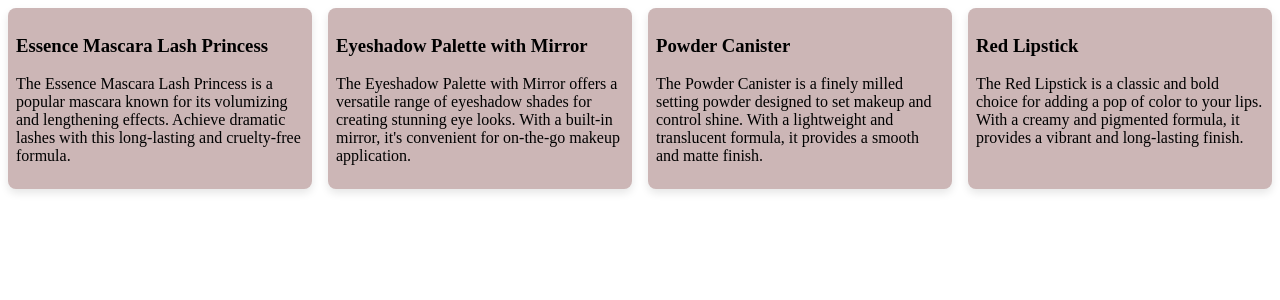
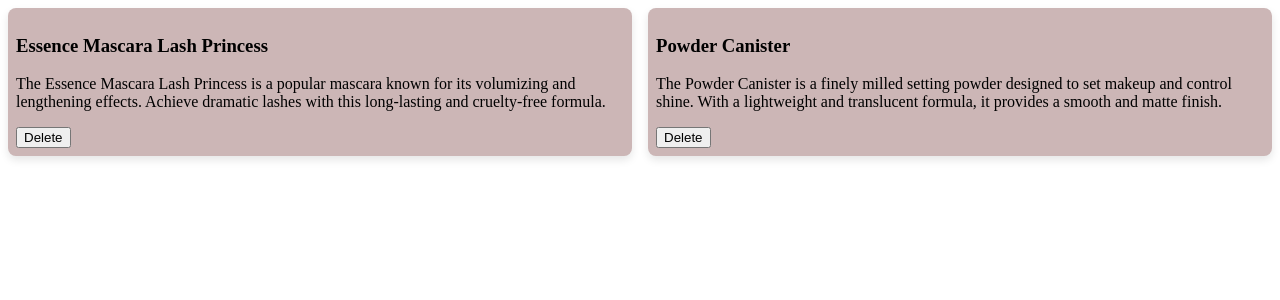
Before and after one commit to Salauddin-Ahmad/reduxToolkit-ecommerce, a React (Vite) app: page / in a window 1280 px wide. Shown: the top 300 px of the page. Built offline with nearby package versions, Linux system fonts and the light colour scheme; data requests are answered from the project's data file.

Commit message:
Completed Delete operation with products from everywhere

```diff
--- a/database/db.json
+++ b/database/db.json
@@ -1,28 +1,16 @@
 {
   "products": [
     {
-            "id": 1,
+      "id": "1",
       "title": "Essence Mascara Lash Princess",
       "description": "The Essence Mascara Lash Princess is a popular mascara known for its volumizing and lengthening effects. Achieve dramatic lashes with this long-lasting and cruelty-free formula.",
       "price": 9.99
     },
     {
-            "id": 2,
-            "title": "Eyeshadow Palette with Mirror",
-            "description": "The Eyeshadow Palette with Mirror offers a versatile range of eyeshadow shades for creating stunning eye looks. With a built-in mirror, it's convenient for on-the-go makeup application.",
-            "price": 19.99
-        },
-        {
-            "id": 3,
+      "id": "3",
       "title": "Powder Canister",
       "description": "The Powder Canister is a finely milled setting powder designed to set makeup and control shine. With a lightweight and translucent formula, it provides a smooth and matte finish.",
       "price": 14.99
-        },
-        {
-            "id": 4,
-            "title": "Red Lipstick",
-            "description": "The Red Lipstick is a classic and bold choice for adding a pop of color to your lips. With a creamy and pigmented formula, it provides a vibrant and long-lasting finish.",
-            "price": 12.99
     }
   ]
 }
--- a/src/features/products/ProductListView.jsx
+++ b/src/features/products/ProductListView.jsx
@@ -1,5 +1,5 @@
 import { useEffect } from "react";
-import { fetchProducts } from "./productSlice";
+import { deleteProduct, fetchProducts } from "./productSlice";
 import { useDispatch, useSelector } from "react-redux";
 const ProductListView = () => {
     const { products, isLoading, error } = useSelector(
@@ -24,6 +24,7 @@
                     return <article key={product.id} className="product">
                         <h3>{product.title}</h3>
                         <p>{product.description}</p>
+                        <button onClick={() => dispatch(deleteProduct(product.id))}>Delete</button>
                     </article>
                 }))
                 : (
--- a/src/features/products/productSlice.js
+++ b/src/features/products/productSlice.js
@@ -8,11 +8,20 @@
 };
 const BASE_URL = 'http://localhost:3000/products'
 
+// fetch request with asynthunk and axios
 export const fetchProducts = createAsyncThunk('products/fetchProducts', async () => {
     const res = await axios.get(BASE_URL);
     console.log(res.data)
     return res.data;
 })
+
+// delete request with asynthunk and axios
+export const deleteProduct = createAsyncThunk('products/delteProducts',
+    async (id) => {
+        const res = await axios.delete(`${BASE_URL}/${id}`);
+        console.log(res.id)
+        return res
+    })
 
 export const productSlice = createSlice({
     name: 'products',
@@ -32,7 +41,12 @@
             })
             .addCase(fetchProducts.rejected, (state, action) => {
                 state.isLoading = false;
-                state.error =  action.error.message ?? "Failed to fetch data";
+                state.error = action.error.message ?? "Failed to fetch data";
+            })
+            .addCase(deleteProduct.fulfilled, (state, action) => {
+                state.products = state.products.filter(
+                    (product) => product.id !== action.payload
+                )
             })
     }
 })
```
Lines whose indentation alone changed are shown as unchanged.
